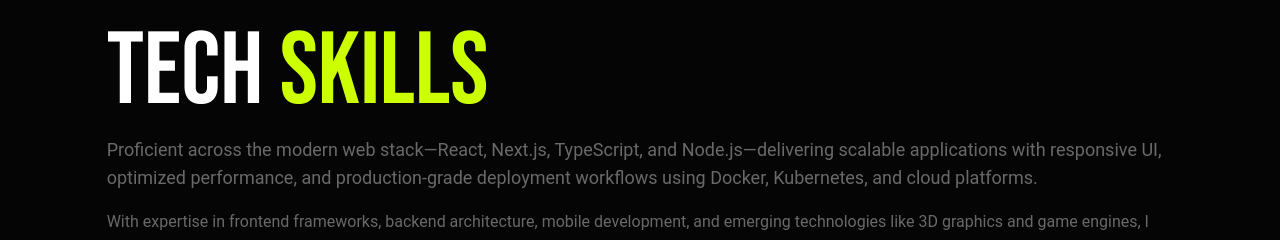
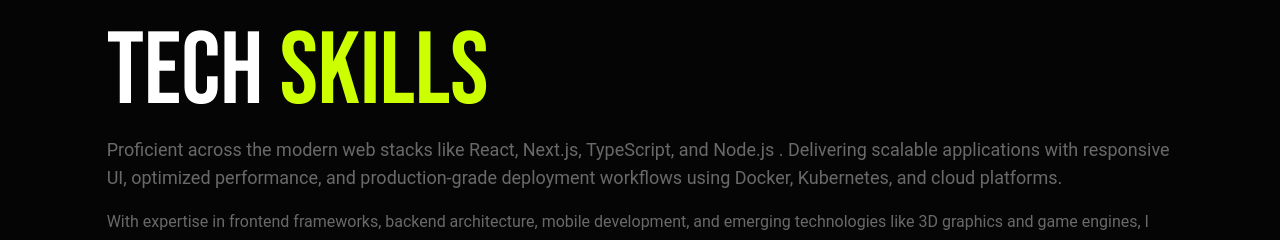
Before and after one commit to istvanszasz99/istvanszasz99.dev, a React (Vite) app: page / in a window 1280 px wide. Shown: the part 2240-2480 px from the top of the page. Built offline with nearby package versions, Linux system fonts and the light colour scheme.

Commit message:
i18n changes

```diff
--- a/src/app/i18n/en.ts
+++ b/src/app/i18n/en.ts
@@ -6,7 +6,10 @@ export const en = {
     // Hero lines, each a list of words. `accent` words use the brand color.
     lines: [
       [{ text: "ISTVAN", accent: false }],
-      [{ text: "{ZOLTAN}", accent: true }, { text: "SZASZ", accent: true }],
+      [
+        { text: "{ZOLTAN}", accent: true },
+        { text: "SZASZ", accent: true },
+      ],
     ],
     display: "István Zoltán Szász",
     copyright: "Istvan Zoltan Szasz",
@@ -25,7 +28,8 @@ export const en = {
     hungarian: "Hungarian language",
   },
   hero: {
-    ariaLabel: "Introduction — István Zoltán Szász, Junior Full-Stack Developer",
+    ariaLabel:
+      "Introduction — István Zoltán Szász, Junior Full-Stack Developer",
     tag: "Personal Website",
     roles: [
       "Computer Science Engineer",
@@ -68,7 +72,7 @@ export const en = {
     headingWhite: "TECH",
     headingAccent: "SKILLS",
     paragraphs: [
-      "Proficient across the modern web stack—React, Next.js, TypeScript, and Node.js—delivering scalable applications with responsive UI, optimized performance, and production-grade deployment workflows using Docker, Kubernetes, and cloud platforms.",
+      "Proficient across the modern web stacks like React, Next.js, TypeScript, and Node.js . Delivering scalable applications with responsive UI, optimized performance, and production-grade deployment workflows using Docker, Kubernetes, and cloud platforms.",
       "With expertise in frontend frameworks, backend architecture, mobile development, and emerging technologies like 3D graphics and game engines, I create comprehensive digital solutions that combine aesthetic design with robust functionality.",
       "Beyond technical proficiency, I'm passionate about solving complex problems through clean, maintainable code and creating seamless user experiences. I stay current with industry trends and best practices, constantly exploring new technologies to expand my skill set and deliver innovative solutions.",
     ],
--- a/src/app/i18n/hu.ts
+++ b/src/app/i18n/hu.ts
@@ -72,7 +72,7 @@ export const hu: Translation = {
     headingWhite: "TECHNIKAI",
     headingAccent: "KÉSZSÉGEK",
     paragraphs: [
-      "Otthonosan mozgok a modern webes stackben – React, Next.js, TypeScript és Node.js –, és skálázható alkalmazásokat készítek reszponzív felülettel, optimalizált teljesítménnyel és éles üzemre kész telepítési folyamatokkal, Docker, Kubernetes és felhőplatformok használatával.",
+      "Otthonosan mozgok a modern webes stackben, mint React, Next.js, TypeScript és Node.js .Skálázható alkalmazásokat készítek reszponzív felülettel, optimalizált teljesítménnyel és éles üzemre kész telepítési folyamatokkal, Docker, Kubernetes és felhőplatformok használatával.",
       "A frontend keretrendszerekben, a backend architektúrában, a mobilfejlesztésben és az olyan feltörekvő technológiákban, mint a 3D grafika és a játékmotorok, szerzett szakértelmemmel átfogó digitális megoldásokat hozok létre, amelyek az esztétikus dizájnt megbízható működéssel ötvözik.",
       "A technikai tudáson túl szenvedélyem az összetett problémák megoldása tiszta, karbantartható kóddal és a gördülékeny felhasználói élmény megteremtése. Követem az iparági trendeket és a bevált gyakorlatokat, és folyamatosan új technológiákat fedezek fel, hogy bővítsem a tudásomat és innovatív megoldásokat nyújtsak.",
     ],
```
